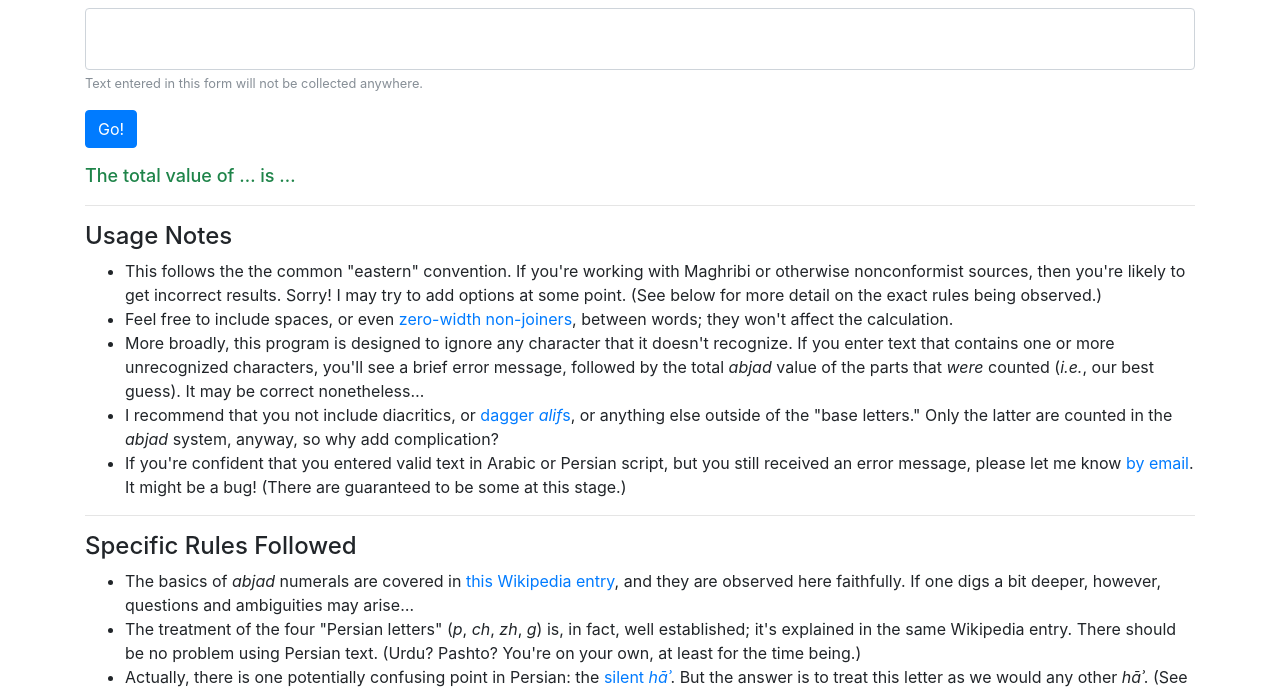
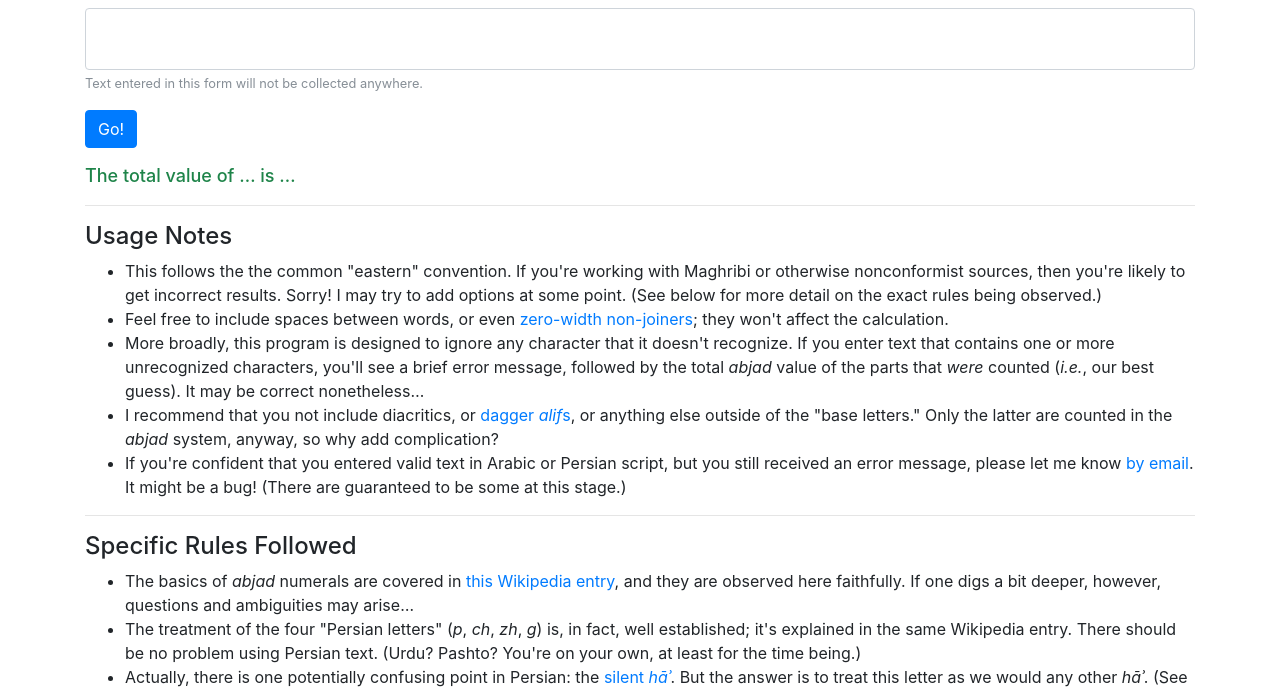
Before and after one commit to theodore-s-beers/abjadcalc, a plain HTML site: page index.html in a window 1280 px wide. Shown: the part 110-800 px from the top of the page. Drawn offline with nearby package versions, Linux system fonts and the light colour scheme; a web font is replaced by a local one.

Commit message:
Add files via upload

```diff
--- a/index.html
+++ b/index.html
@@ -32,7 +32,7 @@
     <h4>Usage Notes</h4>
     <ul>
       <li>This follows the the common "eastern" convention. If you're working with Maghribi or otherwise nonconformist sources, then you're likely to get incorrect results. Sorry! I may try to add options at some point. (See below for more detail on the exact rules being observed.)</li>
-      <li>Feel free to include spaces, or even <a href="https://en.wikipedia.org/wiki/Zero-width_non-joiner" rel="noopener" target="_blank">zero-width non-joiners</a>, between words; they won't affect the calculation.
+      <li>Feel free to include spaces between words, or even <a href="https://en.wikipedia.org/wiki/Zero-width_non-joiner" rel="noopener" target="_blank">zero-width non-joiners</a>; they won't affect the calculation.
       </li>
       <li>More broadly, this program is designed to ignore any character that it doesn't recognize. If you enter text that contains one or more unrecognized characters, you'll see a brief error message, followed by the total <em>abjad</em> value of the parts that <em>were</em> counted (<em>i.e.</em>, our best guess). It may be correct nonetheless…</li>
       <li>I recommend that you not include diacritics, or <a href="https://en.wikipedia.org/wiki/Dagger_alif" rel="noopener" target="_blank">dagger <em>alif</em>s</a>, or anything else outside of the "base letters." Only the latter are counted in the <em>abjad</em> system, anyway, so why add complication?
```
